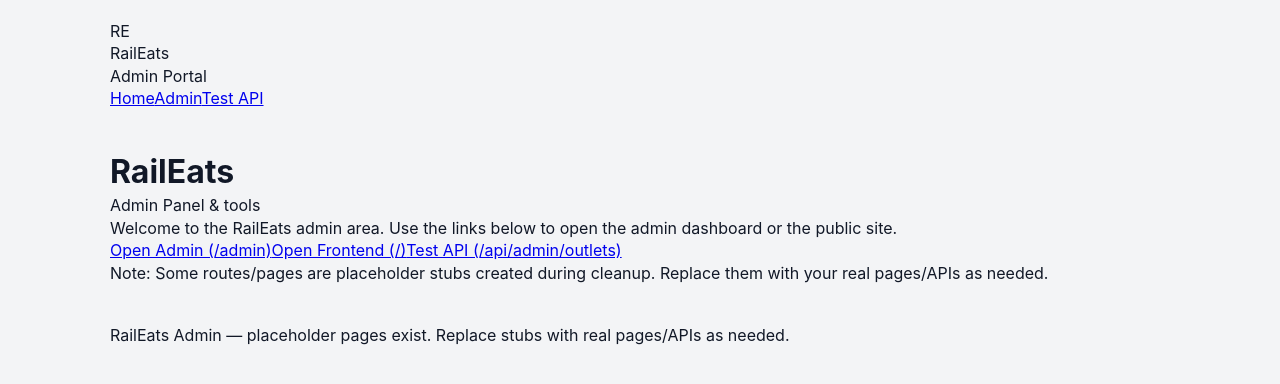
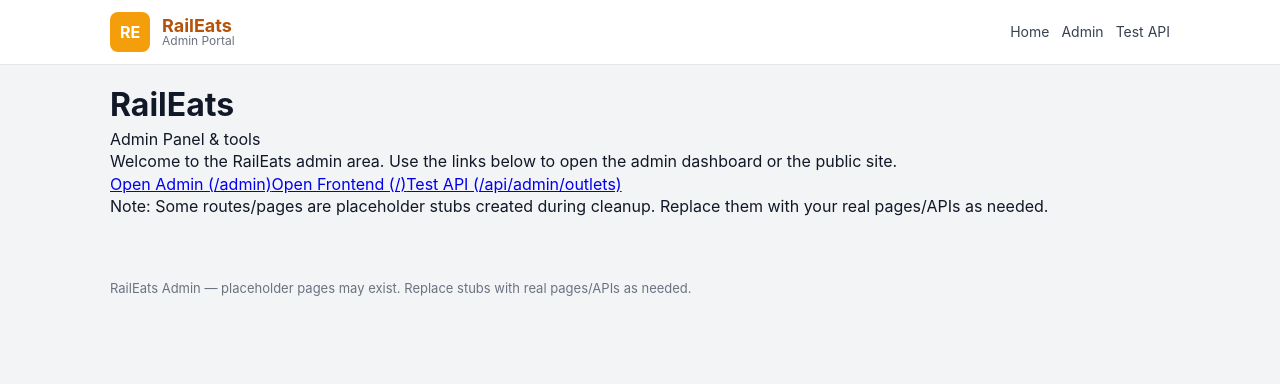
Before and after one commit to raileats/raileats-admin-sep, a Next.js app: page / in a window 1280 px wide. Shown: the top 384 px of the page. Built offline with nearby package versions, Linux system fonts and the light colour scheme.

Commit message:
Update layout.tsx

```diff
--- a/app/layout.tsx
+++ b/app/layout.tsx
@@ -11,35 +11,31 @@ export const metadata = {
 export default function RootLayout({ children }: { children: ReactNode }) {
   return (
     <html lang="en">
-      <body className="min-h-screen bg-gray-50 text-gray-800">
-        <header className="bg-white border-b">
-          <div className="container flex items-center justify-between py-3">
-            <div className="flex items-center gap-3">
-              <div className="w-10 h-10 rounded-full bg-yellow-500 flex items-center justify-center text-white font-bold">
-                RE
-              </div>
-              <div>
-                <div className="font-bold text-lg text-yellow-600">RailEats</div>
-                <div className="text-xs text-gray-500">Admin Portal</div>
+      <body>
+        <header className="header">
+          <div className="header-inner container">
+            <div className="brand">
+              <div className="logo-badge">RE</div>
+              <div className="brand-title">
+                <div className="title">RailEats</div>
+                <div className="sub">Admin Portal</div>
               </div>
             </div>
 
-            <nav className="flex items-center gap-4 text-sm">
-              <Link href="/" className="hover:underline">Home</Link>
-              <Link href="/admin" className="hover:underline">Admin</Link>
-              <a href="/api/admin/outlets" className="text-xs px-2 py-1 border rounded">Test API</a>
+            <nav className="nav-links">
+              <Link href="/">Home</Link>
+              <Link href="/admin">Admin</Link>
+              <a href="/api/admin/outlets">Test API</a>
             </nav>
           </div>
         </header>
 
-        <main className="container py-8">
+        <main className="container" style={{ paddingTop: 18, paddingBottom: 40 }}>
           {children}
         </main>
 
-        <footer className="border-t">
-          <div className="container py-4 text-xs text-gray-500">
-            RailEats Admin — placeholder pages exist. Replace stubs with real pages/APIs as needed.
-          </div>
+        <footer className="container" style={{ paddingTop: 10, paddingBottom: 30 }}>
+          <div className="footer-note">RailEats Admin — placeholder pages may exist. Replace stubs with real pages/APIs as needed.</div>
         </footer>
       </body>
     </html>
```
